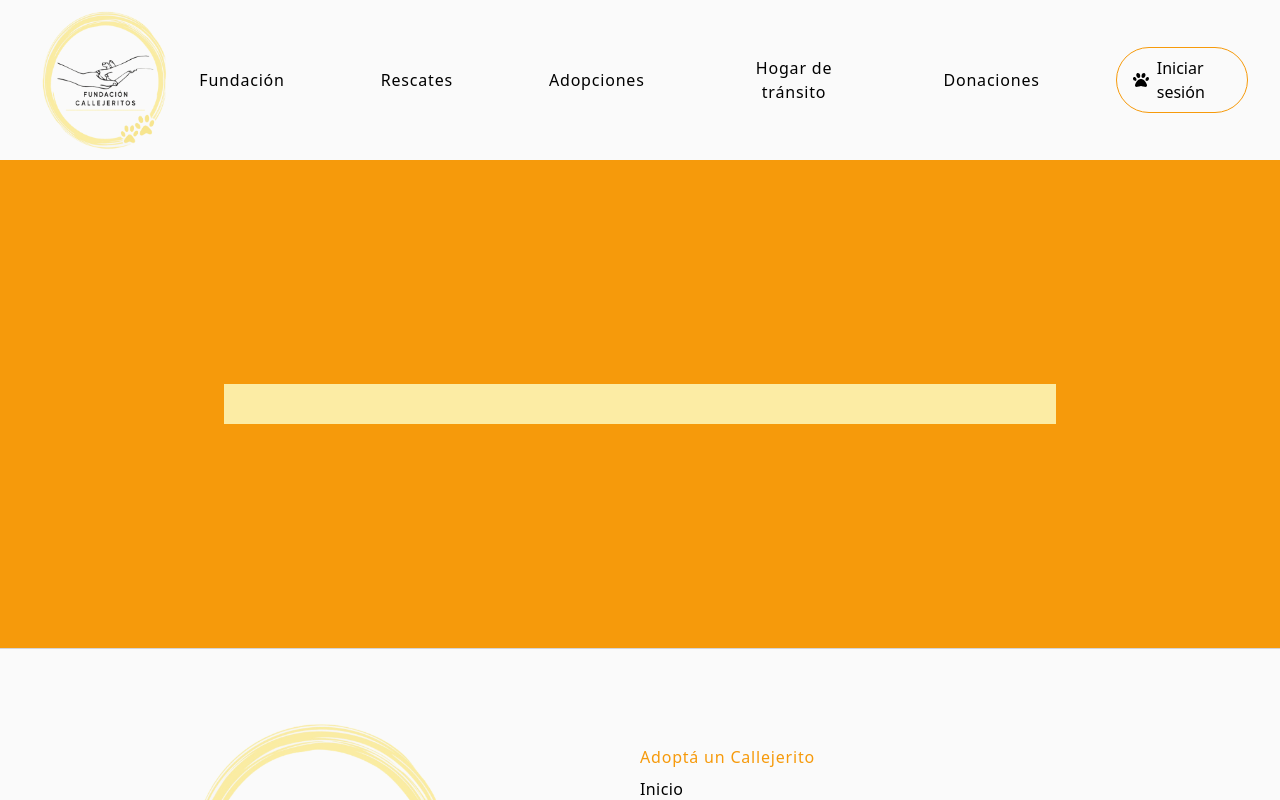
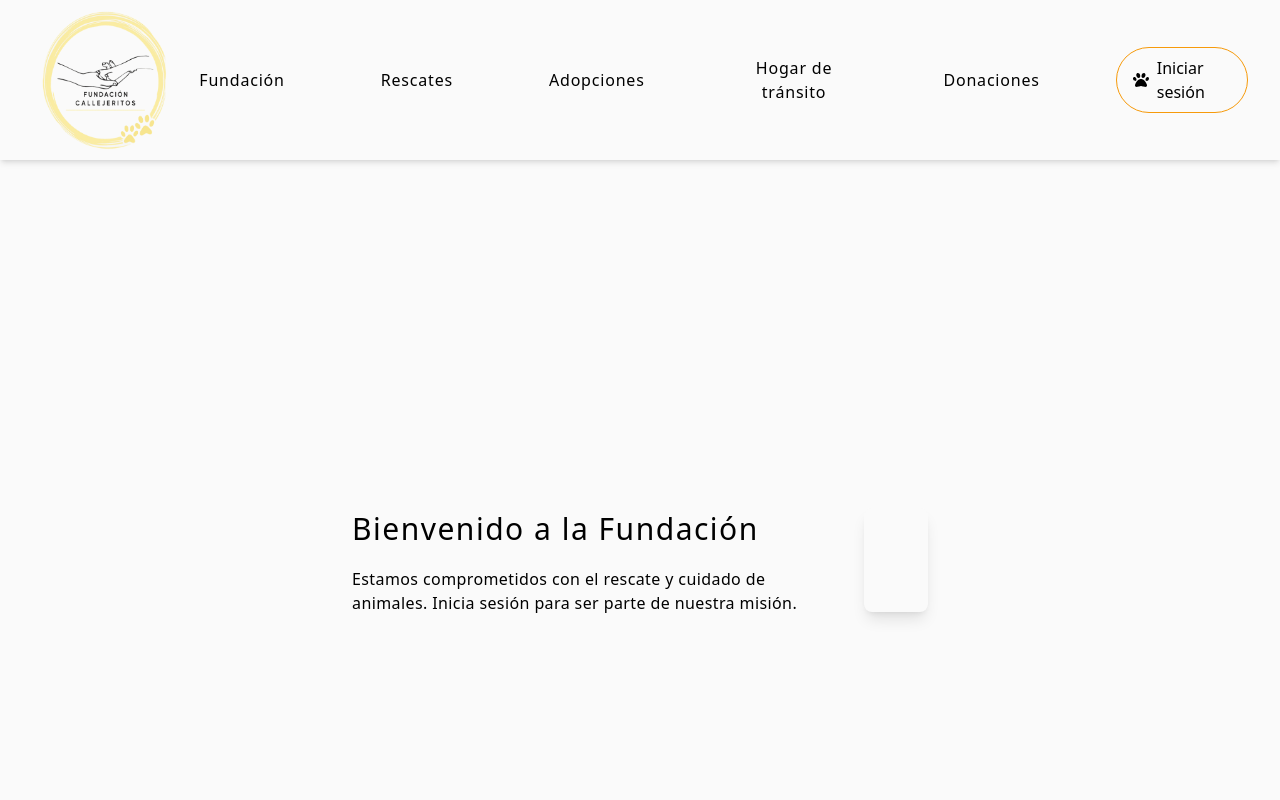
Before and after one commit to KariRomero/fundacionCallejeritos, a React (Vite) app in the folder client/: page /iniciarsesion in a window 1280 px wide. Shown: the top 800 px of the page. Built offline with nearby package versions, Linux system fonts and the light colour scheme; no server answers.

Commit message:
componente login estilos

```diff
--- a/client/src/components/LogInComponent/LogInComponent.jsx
+++ b/client/src/components/LogInComponent/LogInComponent.jsx
@@ -2,6 +2,8 @@ import { useDispatch, useSelector } from 'react-redux';
 import { useEffect } from 'react';
 import { GoogleOAuthProvider, GoogleLogin } from '@react-oauth/google';
 import { startGoogleLogin, fetchCurrentUser, startGoogleLogout } from '../../redux/auth/authActions';
+import { FontAwesomeIcon } from '@fortawesome/react-fontawesome';
+import { faPaw } from '@fortawesome/free-solid-svg-icons';
 
 const GOOGLE_CLIENT_ID = '330217204573-1ohsjkafgv61upbu9tbgd0j269ijul10.apps.googleusercontent.com';
 
@@ -24,19 +26,28 @@ const LogInComponent = () => {
 
   const handleLogout = () => {
     dispatch(startGoogleLogout());
-    window.location.reload(); // Recargar la página después de hacer logout
+    window.location.reload();
   };
 
   return (
-    <section className='bg-primary'>
+    <section className="flex flex-col items-center justify-center">
       <GoogleOAuthProvider clientId={GOOGLE_CLIENT_ID}>
         {isLoggedIn ? (
-          <div className='flex flex-col'>
-            <p className='flex justify-center'>Welcome, {user?.firstName}</p>
-            <button onClick={handleLogout} className='menu-btn'>Logout</button>
+          <div className="flex flex-col items-center p-8 bg-white rounded-lg shadow-lg">
+            <p className="text-lg font-semibold text-gray-700 mb-4 flex items-center">
+              <FontAwesomeIcon icon={faPaw} className="mr-2 text-secondary" />
+              Welcome, {user?.firstName}
+            </p>
+            <button
+              onClick={handleLogout}
+              className="px-4 py-2 menu-btn rounded flex items-center"
+            >
+              <FontAwesomeIcon icon={faPaw} className="mr-2" />
+              Logout
+            </button>
           </div>
         ) : (
-          <div className='flex justify-center'>
+          <div className="flex justify-center p-8 bg-white rounded-lg shadow-lg">
             <GoogleLogin
               onSuccess={handleGoogleLogin}
               onError={(error) => console.error('Google login error:', error)}
--- a/client/src/views/LogIn/LogIn.jsx
+++ b/client/src/views/LogIn/LogIn.jsx
@@ -2,10 +2,18 @@ import LogInComponent from "../../components/LogInComponent/LogInComponent";
 
 const LogIn = () => {
   return (
-    <section className="bg-secondary w-full p-56">
-      <LogInComponent />
+    <section className="min-h-screen flex items-center justify-center p-8">
+      <div className="flex items-center justify-center space-x-16">
+        <div>
+          <h1 className="title">Bienvenido a la Fundación</h1>
+          <p className="paragraph max-w-md">
+            Estamos comprometidos con el rescate y cuidado de animales. Inicia sesión para ser parte de nuestra misión.
+          </p>
+        </div>
+        <LogInComponent />
+      </div>
     </section>
-  )
+  );
 };
 
-export default LogIn
+export default LogIn;
```
